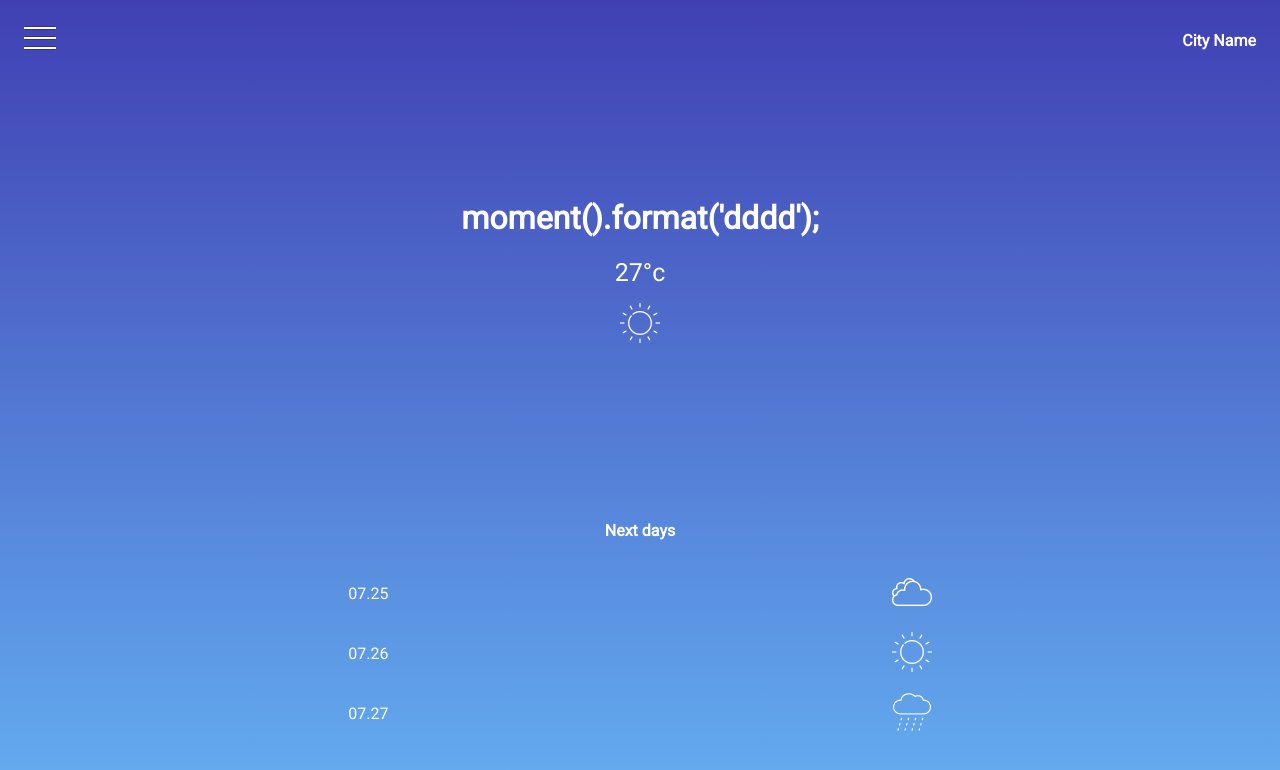
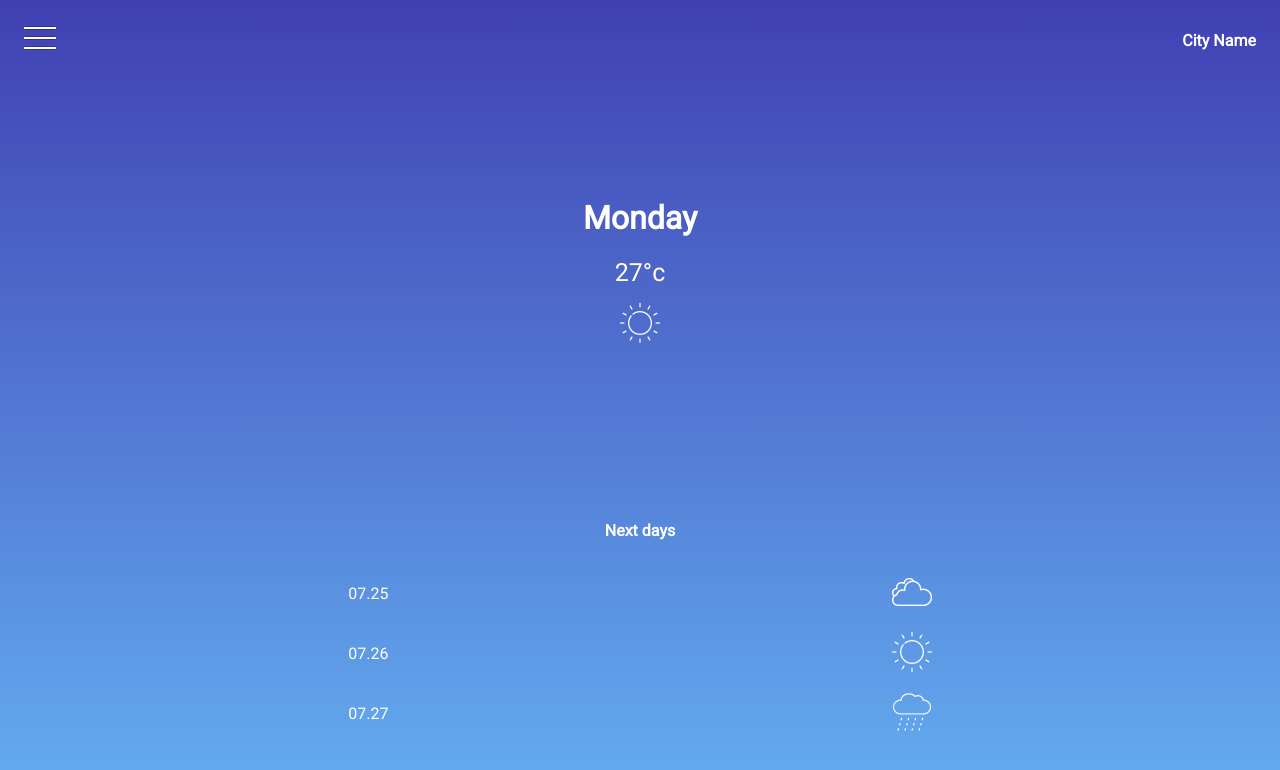
Before and after one commit to julowayne/weatherapp, a Vue app: page / in a window 1280 px wide. Shown: the top 770 px of the page. Built offline with nearby package versions, Linux system fonts and the light colour scheme; no server answers.

Commit message:
used moment library to display day

```diff
--- a/src/components/Today.vue
+++ b/src/components/Today.vue
@@ -1,7 +1,7 @@
 <template>
   <div id="today">
     <div>
-      <h1>moment().format('dddd');</h1>
+      <h1>{{ today }}</h1>
     </div>
     <div id="temp">{{ temperature }}°c {{ name }}</div>
     <img src="../assets/sun.png" alt="cloudy weather" />
@@ -9,27 +9,31 @@
 </template>
 
 <script>
-var moment = require("moment");
-moment().format();
+import moment from "moment";
 export default {
   name: "Today",
   data: () => ({
     name: "",
     sys: { country: "" },
-    temperature: 27,
+    temperature: 27
   }),
   created() {
     fetch(
       "http://api.openweathermap.org/data/2.5/weather?q=Houilles&appid=374f5dd6b4f601b323b685f32da6028c&units=metric"
     )
-      .then((response) => response.json())
-      .then((data) => {
+      .then(response => response.json())
+      .then(data => {
         this.temperature = data.main.temp_max;
         this.name = data.name;
         this.sys = data.sys.country;
         console.log(data);
       });
   },
+  computed: {
+    today() {
+      return moment().format("dddd");
+    }
+  }
 };
 </script>
 
```
